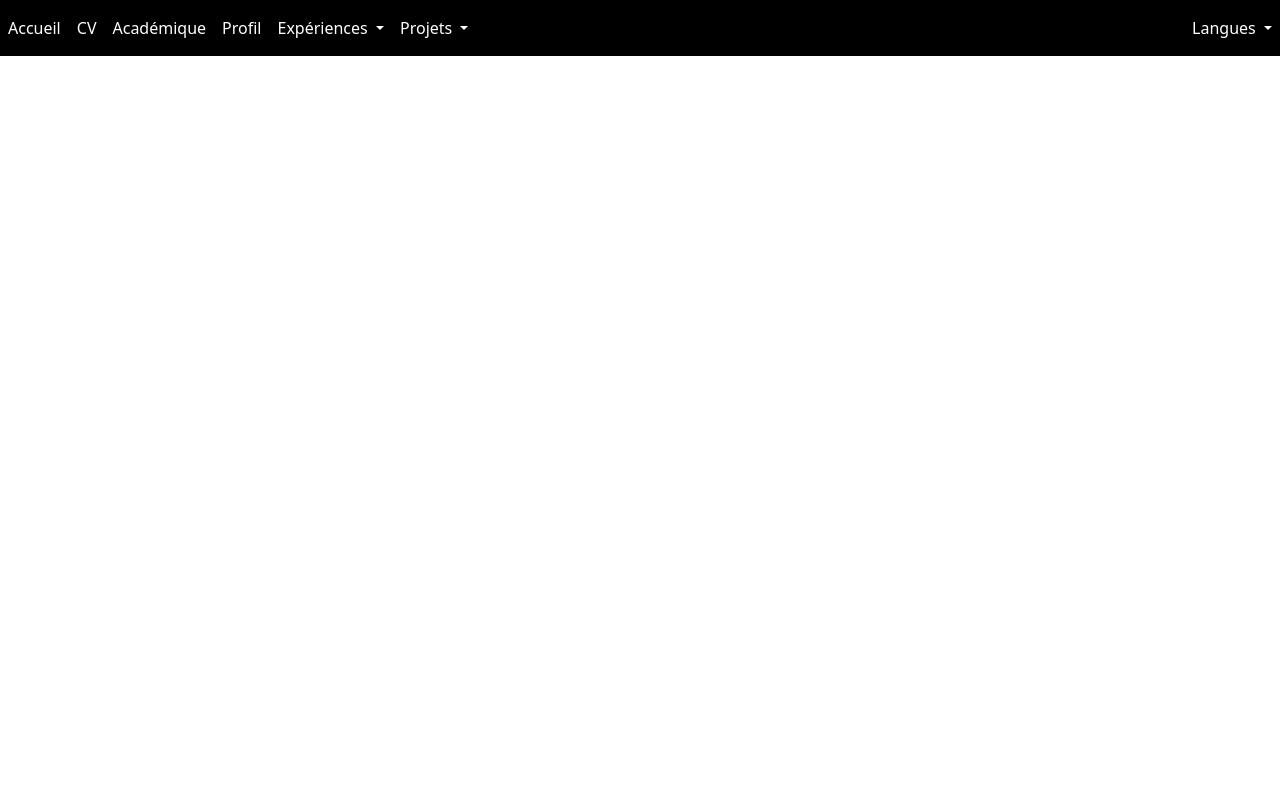
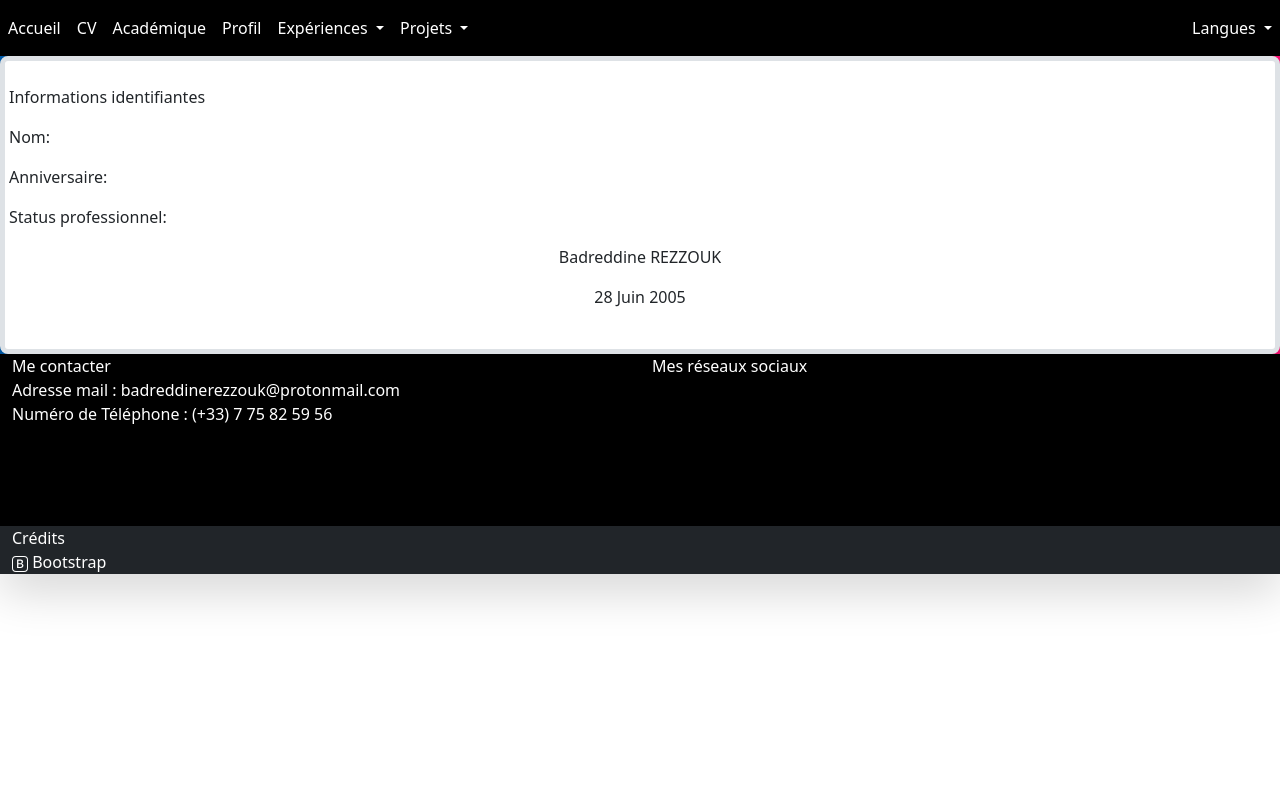
Before and after one commit to Badreddine-Rezzouk/portfolio-ovh, a PHP site: page /FR-fr/Profile.php in a window 1280 px wide. Shown: the top 802 px of the page. Run offline with PHP 8.4, Linux system fonts and the light colour scheme; some libraries are stand-ins or nearby versions.

Commit message:
Début de création de Profile.php en FR-fr, update de Academics.php en FR-fr. Ajout du footer pour les deux

```diff
--- a/Common-files/unsupportedlanguage.php
+++ b/Common-files/unsupportedlanguage.php
@@ -64,7 +64,7 @@ $language_error_fr = <<<HTML
                 Bienvenue sur mon site portfolio. Ce site est actuellement en construction.
                 Certaines sections peuvent être incomplètes ou sujettes à des modifications.
                 Je mets souvent à jour le site pour améliorer votre expérience. Merci pour votre patience et votre compréhension !<br>
-                Vous pouvez constater l'évolution du <a href="https://trello.com/b/6Lxrh8p0/avancement-site-portfolio">site à cette adresse</a>
+                Vous pouvez constater l'évolution du site <a href="https://trello.com/b/6Lxrh8p0/avancement-site-portfolio">à cette adresse</a>
             </div>
             <div class="modal-footer">
                 <a type="button" class="btn btn-secondary" data-bs-dismiss="modal">Fermer</a>
--- a/FR-fr/Academics.php
+++ b/FR-fr/Academics.php
@@ -28,5 +28,6 @@
     </div>
     <div class="box"></div>
 </div>
+<?php require "../Common-files/footer.php" ?>
 </body>
 </html>
--- a/FR-fr/Profile.php
+++ b/FR-fr/Profile.php
@@ -32,9 +32,21 @@ $baseURL = rtrim($protocol . $host . '/' . $languageFromURL, '/') . 'Profile.php
     <?php require '../Common-files/header.php'; ?>
 </head>
 <body>
-<?php require "../Common-files/navbar.php" ?>
-<div class="gradient-box">
-
-</div>
+    <?php require "../Common-files/navbar.php" ?>
+    <div class="gradient-box">
+        <div class="bg-white p-4 rounded-3 w-auto mx-auto px-1 border border-5 shadow-lg">
+            <p> Informations identifiantes </p>
+            <div class="col text-start">
+                <p> Nom:</p>
+                <p> Anniversaire:</p>
+                <p> Status professionnel:</p>
+            </div>
+            <div class="col text-center">
+                <p> Badreddine REZZOUK </p>
+                <p> 28 Juin 2005 </p>
+            </div>
+        </div>
+    </div>
+    <?php require "../Common-files/footer.php" ?>
 </body>
 </html>
```
